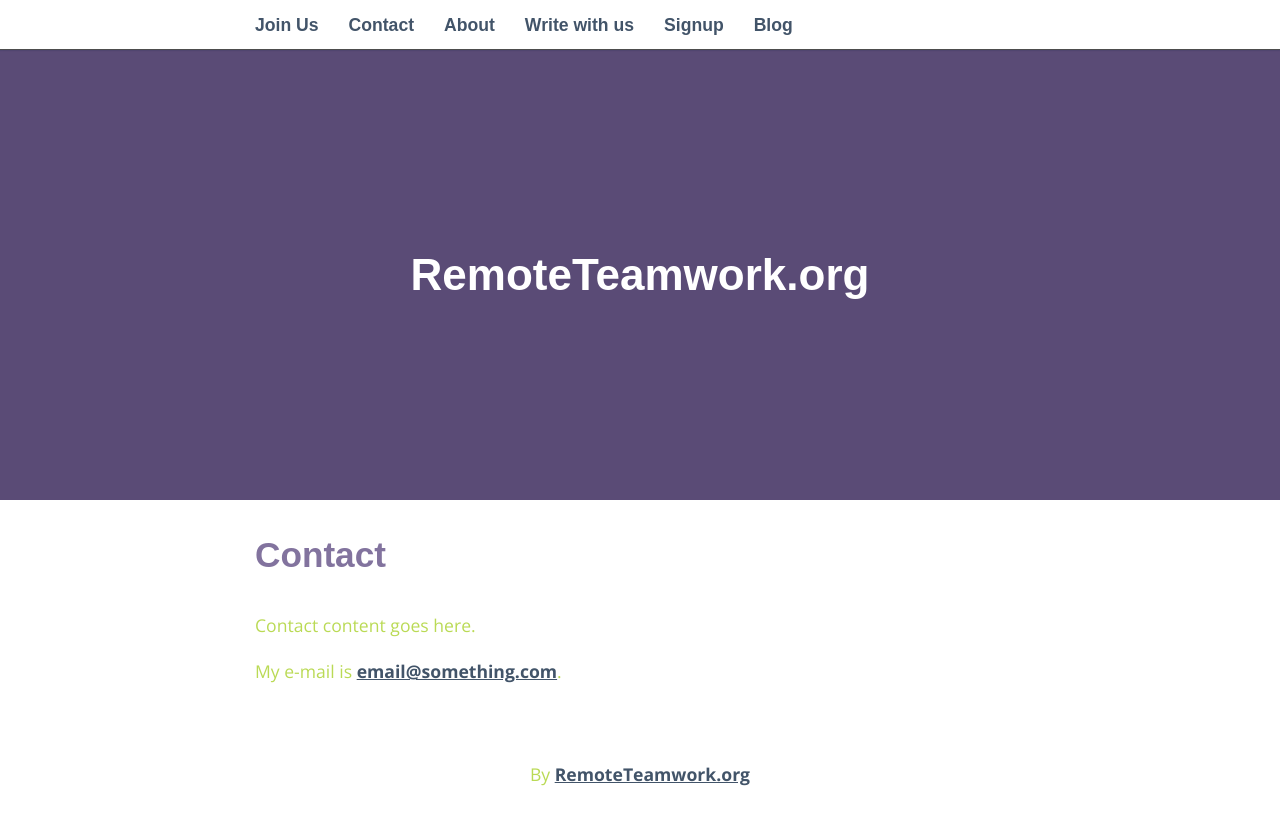
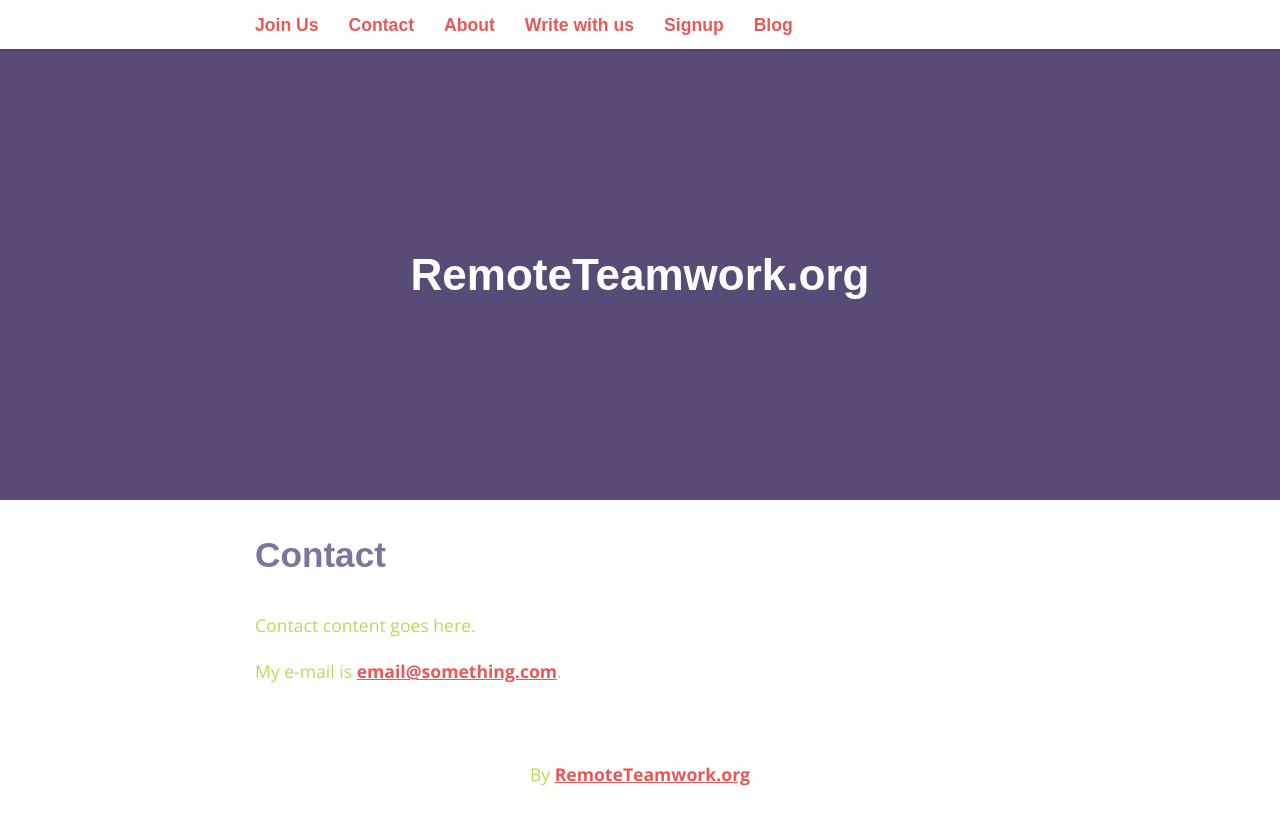
Before and after one commit to mwolfson/mwolfson.github.io, a Jekyll site: the page built from _pages/02_contact.md, in a window 1280 px wide. Shown: the top 825 px of the page. Built offline with Jekyll 4.4.1, drawn with Linux system fonts in a browser that asks for light colours; some web fonts are replaced.

Commit message:
Change link color to match style guide

```diff
--- a/_sass/_base.scss
+++ b/_sass/_base.scss
@@ -2,7 +2,7 @@ $content-width: 800px;
 $main: #ffffff;
 $font-style: 'Open Sans', sans-serif;
 $font-color: #bada55;
-$link-color: #425469;
+$link-color: #eb5757;
 $link-hover-color: $main;
 $heading-font: 'Muli', sans-serif;
 $heading-font-color: #82739e;
```
